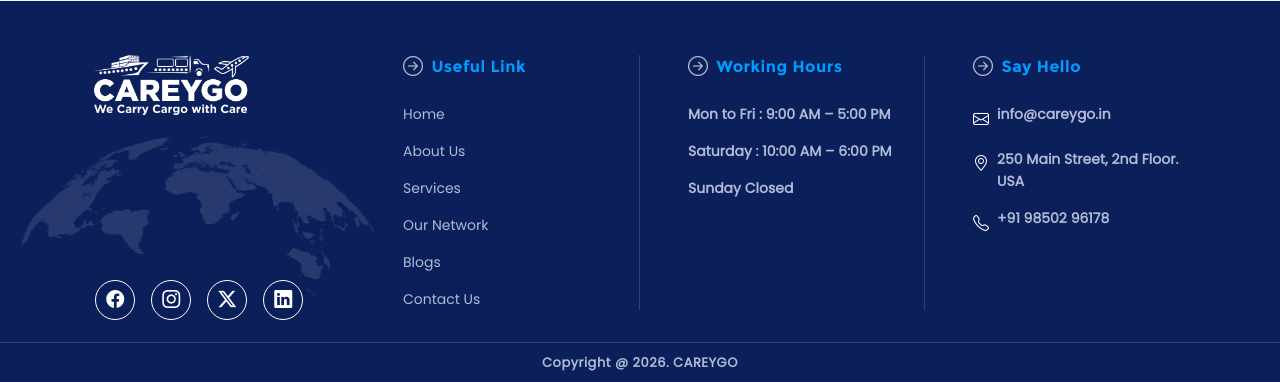
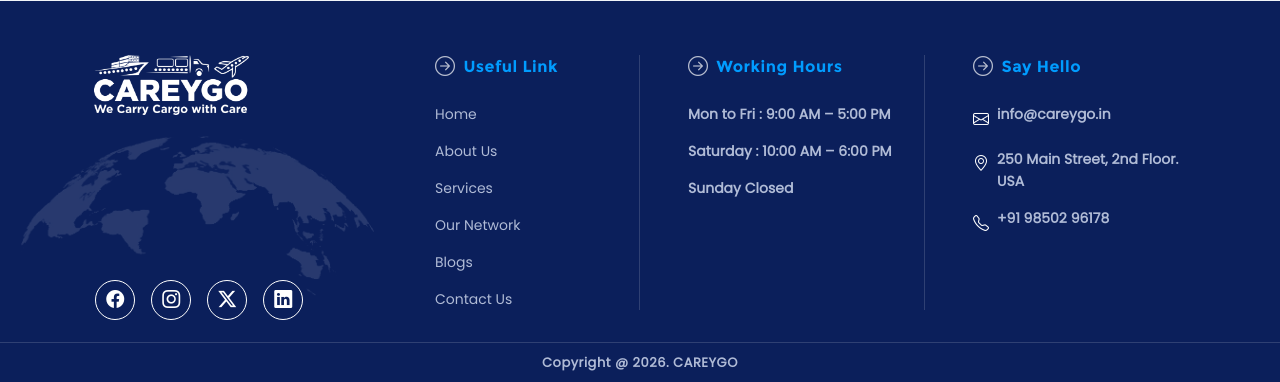
Before and after one commit to websoftera/careygo, a PHP site: page / in a window 1280 px wide. Shown: the part 3494-3876 px from the top of the page. Run offline with PHP 8.4, Linux system fonts and the light colour scheme.

```diff
--- a/css/style.css
+++ b/css/style.css
@@ -831,6 +831,12 @@ ul {
     margin-bottom: 25px !important;
 }
 
+@media (min-width: 992px) {
+    .footer-useful-links {
+        padding-left: 80px !important; /* Shifting Useful Links to the right to clear globe */
+    }
+}
+
 .footer-heading i {
     font-size: 18px;
     color: rgba(255, 255, 255, 0.7);
--- a/index.html
+++ b/index.html
@@ -534,7 +534,7 @@
                 </div>
 
                 <!-- Column 2: Useful Links -->
-                <div class="col-lg-3 col-md-6 mb-5 mb-lg-0 footer-col footer-col-divider ps-lg-5">
+                <div class="col-lg-3 col-md-6 mb-5 mb-lg-0 footer-col footer-col-divider footer-useful-links ps-lg-5">
                     <h5 class="fw-semibold mb-4 footer-heading d-flex align-items-center gap-2" style="color: #009cff;">
                         <i class="bi bi-arrow-right-circle fs-5" style="font-weight: 200;"></i> Useful Link
                     </h5>
```
